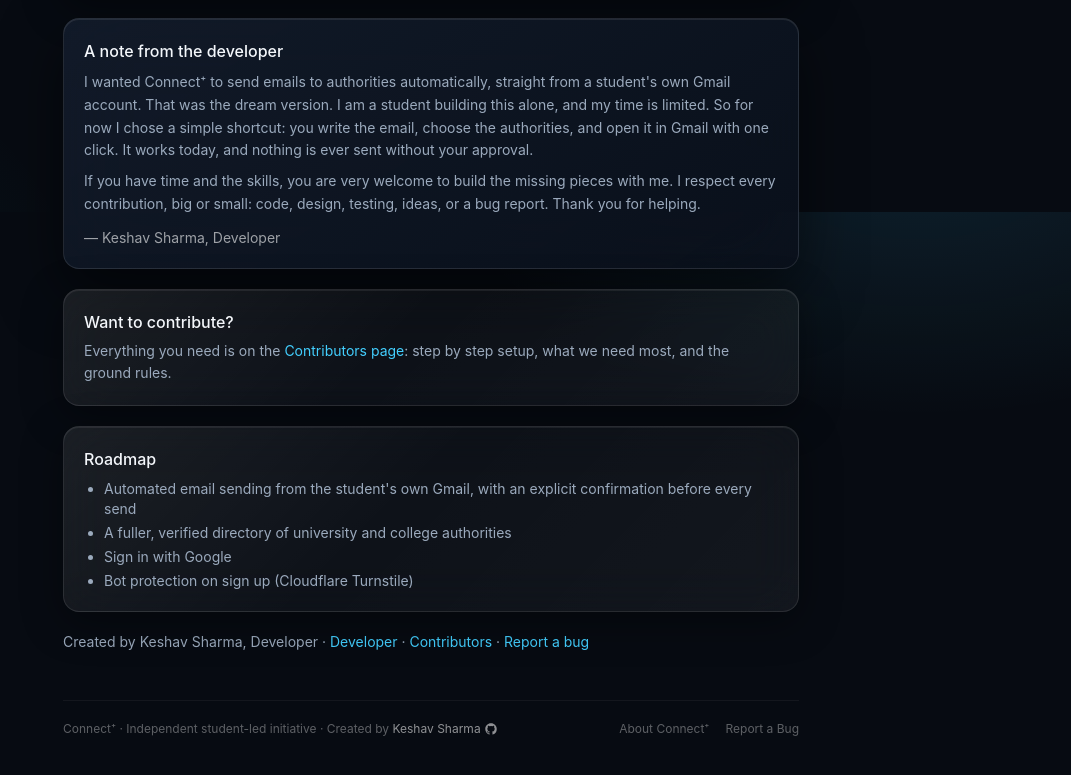
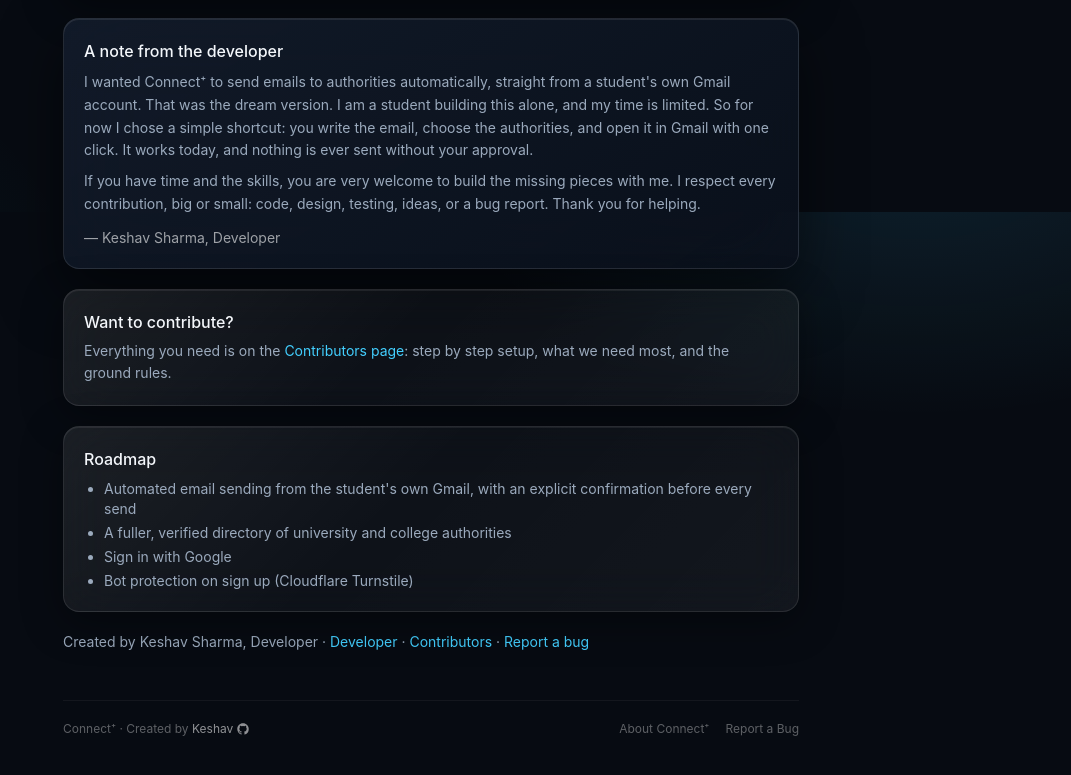
Before and after one commit to k4hav/connect-plus, a Next.js app: page /about in a window 1280 px wide. Shown: the part 1388-2163 px from the top of the page, without its empty margins (209-1280 px from the left). Built offline with nearby package versions, Linux system fonts and the light colour scheme; no server answers.

Commit message:
Simplify footer

```diff
--- a/src/components/shell/Footer.tsx
+++ b/src/components/shell/Footer.tsx
@@ -14,15 +14,15 @@ export function Footer() {
     <footer className="mt-12 border-t border-white/5 py-5 text-xs text-white/35">
       <div className="flex flex-wrap items-center justify-between gap-3">
         <p>
-          Connect⁺ · Independent student-led initiative · Created by{" "}
+          Connect⁺ · Created by{" "}
           <a
             href={GITHUB_PROFILE_URL}
             target="_blank"
             rel="noopener noreferrer"
-            aria-label="Keshav Sharma on GitHub"
+            aria-label="Keshav on GitHub"
             className="inline-flex items-center gap-1 text-white/55 hover:text-cyan"
           >
-            Keshav Sharma <GithubMark className="h-3 w-3" />
+            Keshav <GithubMark className="h-3 w-3" />
           </a>
         </p>
         <nav className="flex gap-4" aria-label="Footer">
```
